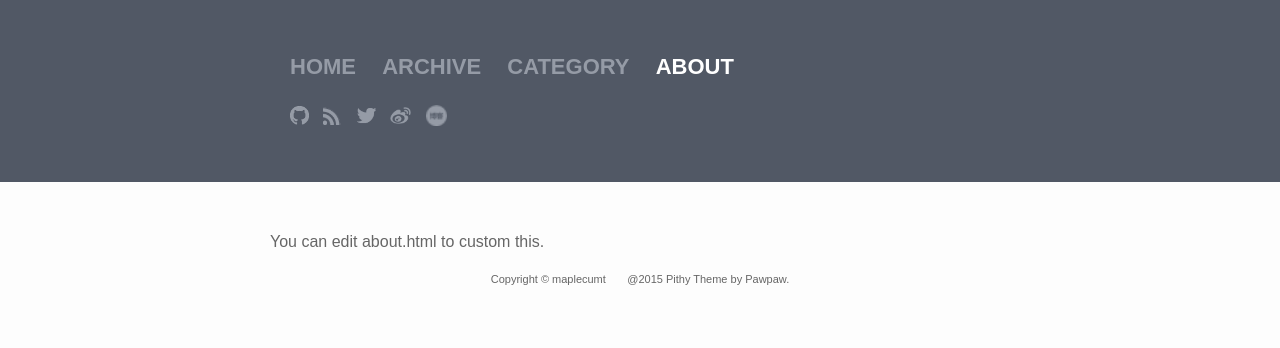
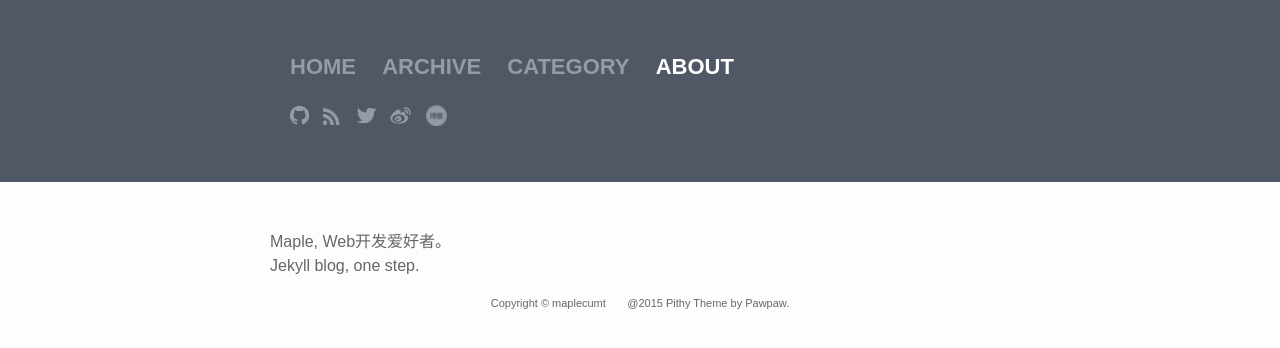
Before and after one commit to maple-yf/maplecumt, a Jekyll site: the page built from about.html, in a window 1280 px wide. Shown: the top 348 px of the page. Built offline with Jekyll 4.4.1, drawn with Linux system fonts in a browser that asks for light colours.

Commit message:
修改About页面信息。

```diff
--- a/about.html
+++ b/about.html
@@ -4,5 +4,6 @@ layout: default
 
 <div class="about">
 <br>
-You can edit about.html to custom this.
+Maple, Web开发爱好者。<br>
+Jekyll blog, one step.
 </div>
```
